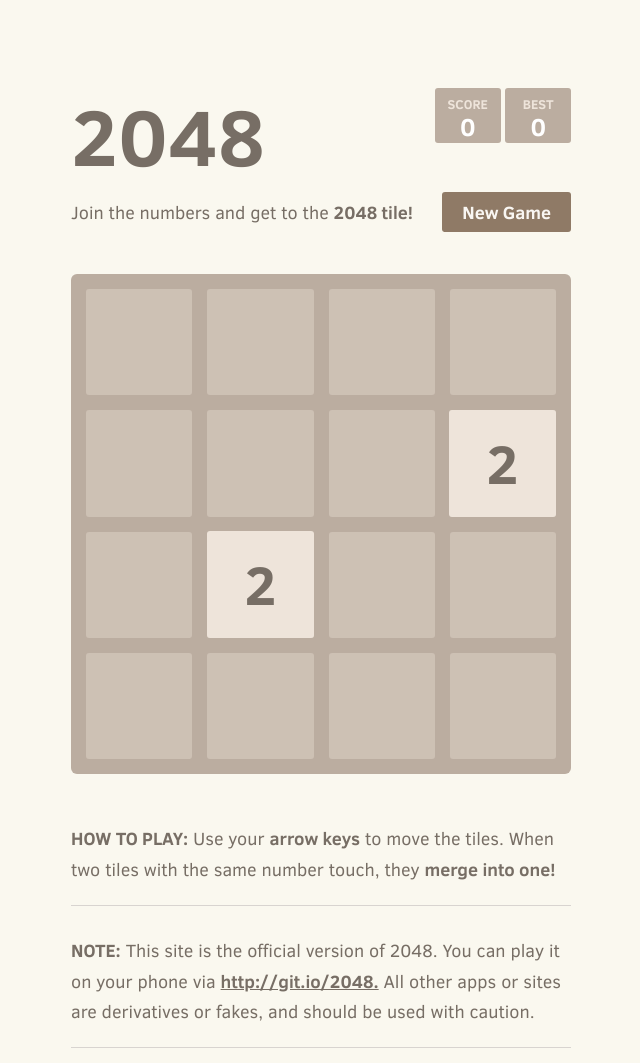
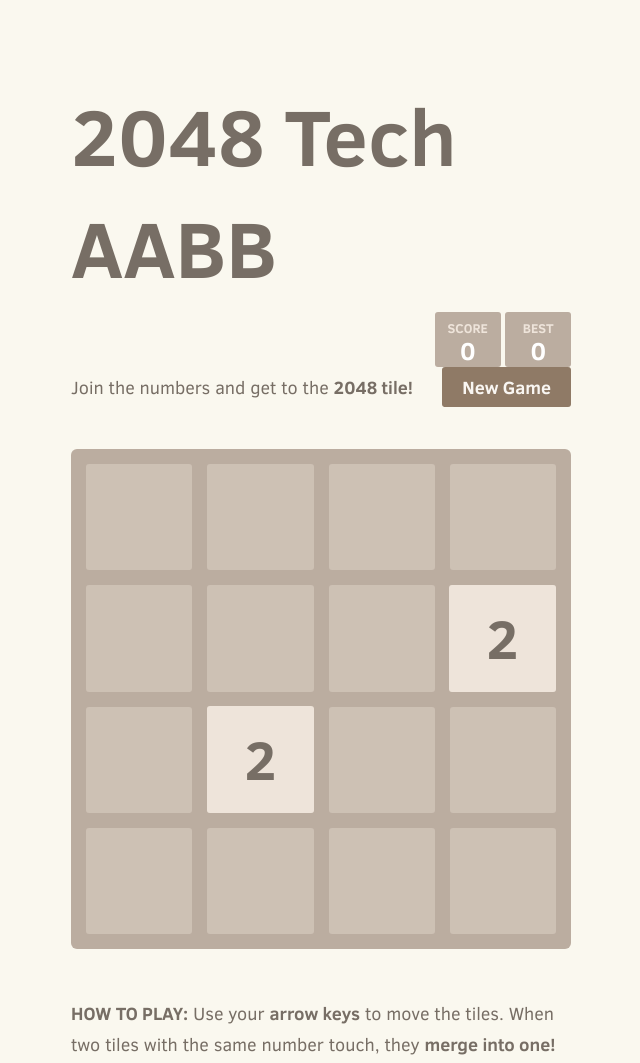
Before and after one commit to lusardi1943/2048, a plain HTML site: page index.html in a window 1280 px wide. Shown: the top 1063 px of the page, without its empty margins (319-959 px from the left). Drawn offline with Linux system fonts and the light colour scheme.

Commit message:
Update index.html
V2

```diff
--- a/index.html
+++ b/index.html
@@ -19,7 +19,7 @@
 <body>
   <div class="container">
     <div class="heading">
-      <h1 class="title">2048</h1>
+      <h1 class="title">2048 Tech AABB</h1>
       <div class="scores-container">
         <div class="score-container">0</div>
         <div class="best-container">0</div>
```
